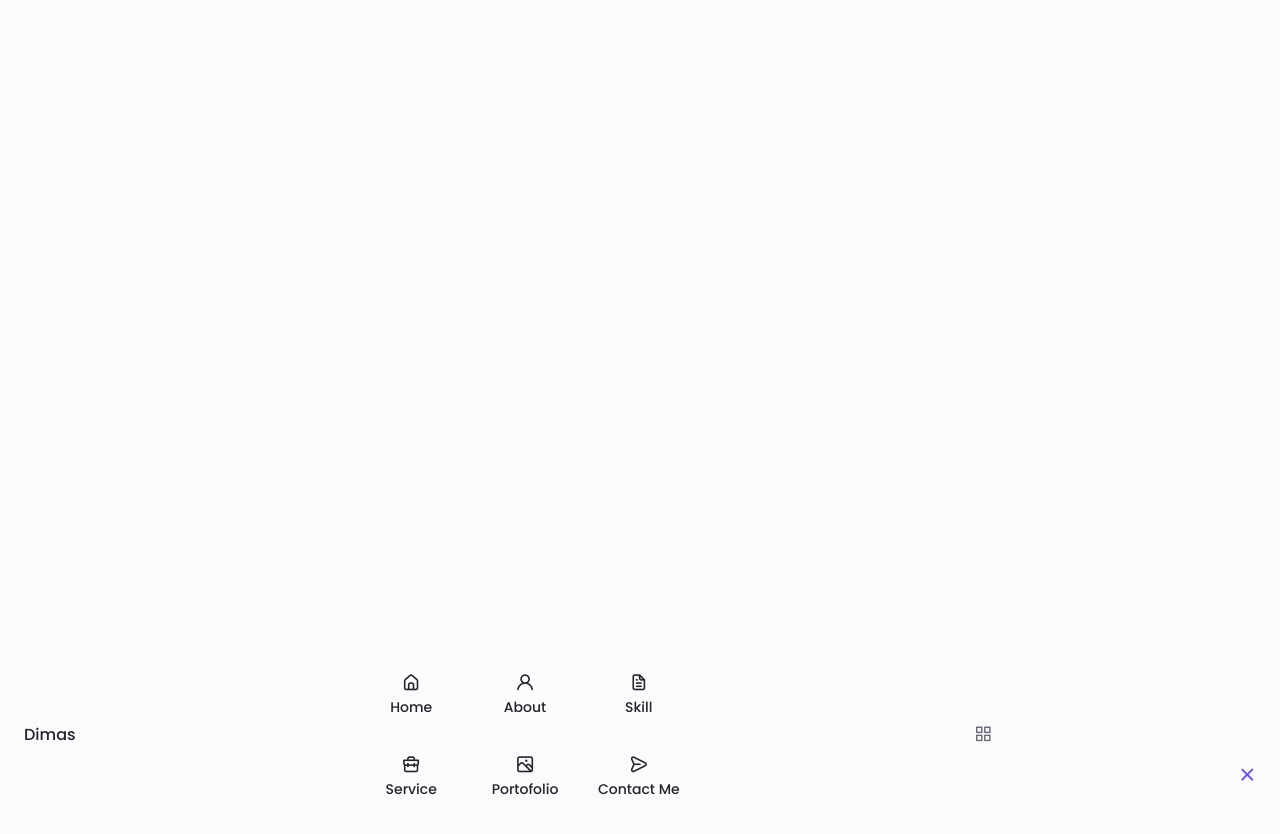
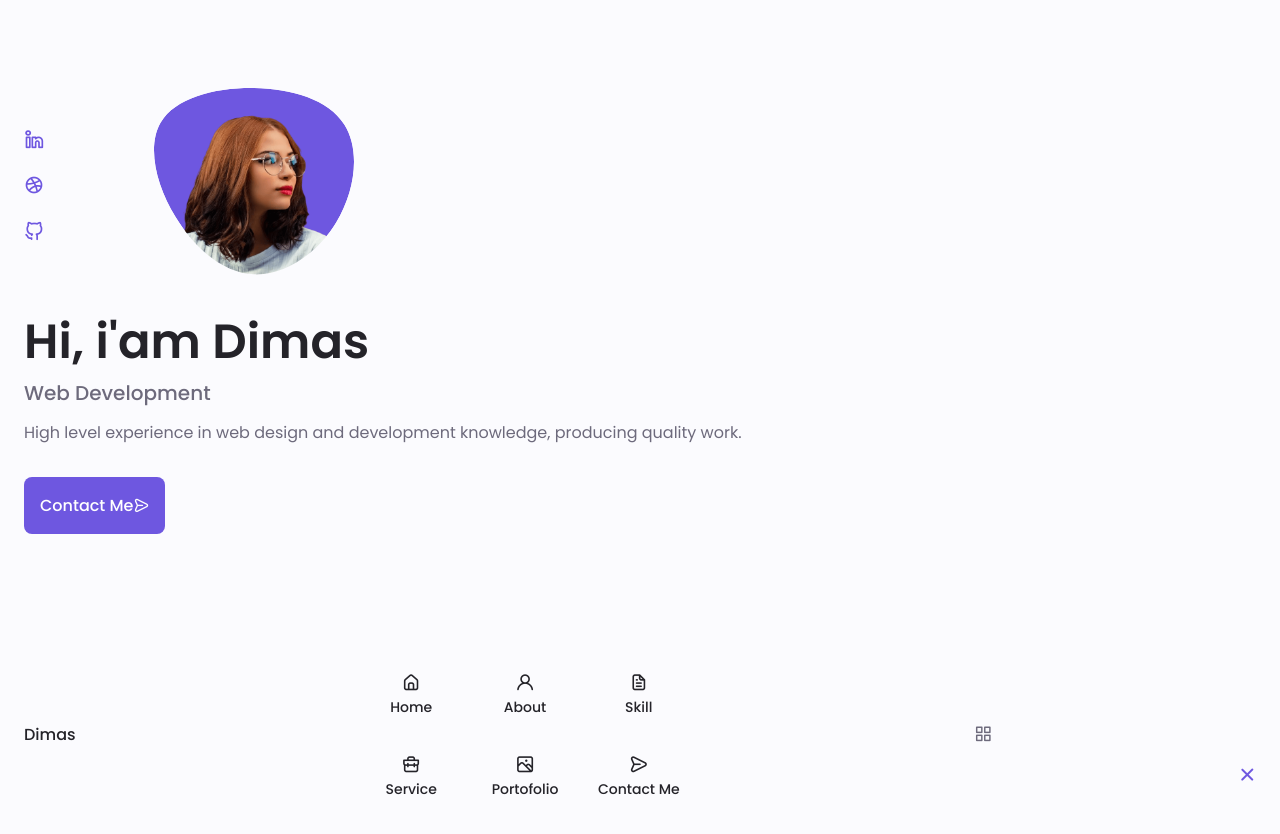
Before and after one commit to dimasarestuprasmanto/portofolio, a plain HTML site: page index.html in a window 1280 px wide. Shown: the top 834 px of the page. Drawn offline with nearby package versions, Linux system fonts and the light colour scheme.

Commit message:
Membuat Home Page

```diff
--- a/assets/css/styles.css
+++ b/assets/css/styles.css
@@ -1,5 +1,5 @@
 /*==================== GOOGLE FONTS ====================*/
-@import url('https://fonts.googleapis.com/css2?family=Poppins:wght@400;500;600&display=swap');
+@import url("https://fonts.googleapis.com/css2?family=Poppins:wght@400;500;600&display=swap");
 
 /*==================== VARIABLES CSS ====================*/
 :root {
@@ -19,19 +19,19 @@
   --text-color-light: hsl(var(--hue-color), 8%, 65%);
   --input-color: hsl(var(--hue-color), 70%, 96%);
   --body-color: hsl(var(--hue-color), 60%, 99%);
-    --container-color: #FFF;
+  --container-color: #fff;
 
   /*========== Font and typography ==========*/
-    --body-font: 'Poppins', sans-serif;;
+  --body-font: "Poppins", sans-serif;
 
   /* .5rem = 8px, 1rem = 16px, 1.5rem = 24px ... */
   --big-font-size: 2rem;
   --h1-font-size: 1.5rem;
   --h2-font-size: 1.25rem;
   --h3-font-size: 1.125rem;
-    --normal-font-size: .938rem;
-    --small-font-size: .813rem;
-    --smaller-font-size: .75rem;
+  --normal-font-size: 0.938rem;
+  --small-font-size: 0.813rem;
+  --smaller-font-size: 0.75rem;
 
   /*========== Font weight ==========*/
   --font-medium: 500;
@@ -39,9 +39,9 @@
 
   /*========== Margenes Bottom ==========*/
   /* .25rem = 4px, .5rem = 8px, .75rem = 12px ... */
-    --mb-0-25: .25rem;
-    --mb-0-5: .5rem;
-    --mb-0-75: .75rem;
+  --mb-0-25: 0.25rem;
+  --mb-0-5: 0.5rem;
+  --mb-0-75: 0.75rem;
   --mb-1: 1rem;
   --mb-1-5: 1.5rem;
   --mb-2: 2rem;
@@ -62,29 +62,27 @@
     --h2-font-size: 1.5rem;
     --h3-font-size: 1.25rem;
     --normal-font-size: 1rem;
-        --small-font-size: .875rem;
-        --smaller-font-size: .813rem;
+    --small-font-size: 0.875rem;
+    --smaller-font-size: 0.813rem;
   }
 }
 
 /*========== Variables Dark theme ==========*/
 
-
 /*========== Button Dark/Light ==========*/
 
-
 /*==================== BASE ====================*/
-*{
+* {
   box-sizing: border-box;
   padding: 0;
   margin: 0;
 }
 
-html{
+html {
   scroll-behavior: smooth;
 }
 
-body{
+body {
   margin: 0 0 var(--header-height) 0;
   font-family: var(--body-font);
   font-size: var(--normal-font-size);
@@ -92,33 +90,36 @@ body{
   color: var(--text-color);
 }
 
-h1,h2,h3,h4{
+h1,
+h2,
+h3,
+h4 {
   color: var(--title-color);
   font-weight: var(--font-semi-bold);
 }
 
-ul{
+ul {
   list-style: none;
 }
 
-a{
+a {
   text-decoration: none;
 }
 
-img{
+img {
   max-width: 100%;
   height: auto;
 }
 /*==================== REUSABLE CSS CLASSES ====================*/
-section{
+section {
   padding: 2rem 0 4rem;
 }
 
-.section_title{
+.section_title {
   font-size: var(--h1-font-size);
 }
 
-.section_subtitle{
+.section_subtitle {
   display: block;
   font-size: var(--small-font-size);
   margin-bottom: var(--mb-3);
@@ -126,18 +127,18 @@ section{
 
 /*==================== LAYOUT ====================*/
 
-.container{
+.container {
   max-width: 768px;
   margin-left: var(--mb-1-5);
   margin-right: var(--mb-1-5);
 }
 
-.grid{
+.grid {
   display: grid;
   gap: 1.5rem;
 }
 
-.header{
+.header {
   width: 100%;
   position: fixed;
   bottom: 0;
@@ -146,7 +147,7 @@ section{
   background-color: var(--body-color);
 }
 /*==================== NAV ====================*/
-.nav{
+.nav {
   max-width: 968px;
   height: var(--header-height);
   display: flex;
@@ -154,44 +155,45 @@ section{
   align-items: center;
 }
 
-.nav__logo,nav__toggle{
+.nav__logo,
+nav__toggle {
   color: var(--title-color);
   font-weight: var(--font-medium);
 }
 
-.nav__logo:hover{
+.nav__logo:hover {
   color: var(--first-color);
 }
 
-.nav__toggle{
+.nav__toggle {
   font-size: 1.1rem;
   cursor: pointer;
 }
 
-.nav__toggle:hover{
+.nav__toggle:hover {
   color: var(--first-color);
 }
 
-@media screen and (max-width: 767px){
-    .nav__menu{
+@media screen and (max-width: 767px) {
+  .nav__menu {
     position: fixed;
     bottom: -100%;
     left: 0;
     width: 100%;
     background-color: var(--body-color);
     padding: 2rem 1.5rem 4rem;
-        box-shadow: 0 -1px 4px rgba(0, 0, 0, .15);
+    box-shadow: 0 -1px 4px rgba(0, 0, 0, 0.15);
     border-radius: 1.5rem 1.5rem 0 0;
-        transition: .3s;
+    transition: 0.3s;
   }
 }
 
-.nav__list{
+.nav__list {
   grid-template-columns: repeat(3, 1fr);
   gap: 2rem;
 }
 
-.nav__link{
+.nav__link {
   display: flex;
   flex-direction: column;
   align-items: center;
@@ -200,87 +202,171 @@ section{
   font-weight: var(--font-medium);
 }
 
-.nav__link:hover{
+.nav__link:hover {
   color: var(--first-color);
 }
 
-.nav__icon{
+.nav__icon {
   font-size: 1.2rem;
 }
 
-.nav__close{
+.nav__close {
   position: absolute;
   right: 1.3rem;
-    bottom: .5rem;
+  bottom: 0.5rem;
   font-size: 1.5rem;
   cursor: pointer;
   color: var(--first-color);
 }
 
-.nav__close:hover{
+.nav__close:hover {
   color: var(--first-color);
 }
 /* show menu */
-.show-menu{
+.show-menu {
   bottom: 0;
 }
 
 /* Active link */
 
-
 /* Change background header */
 
+/*==================== HOME ====================*/
+.home__container {
+  gap: 1rem;
+}
 
-/*==================== HOME ====================*/
+.home__content {
+  grid-template-columns: 0.5fr 3fr;
+  padding-top: 3.5rem;
+  align-items: center;
+}
 
+.home__social {
+  display: grid;
+  grid-template-columns: max-content;
+  row-gap: 1rem;
+}
 
+.home__social-icon {
+  font-size: 1.25rem;
+  color: var(--first-color);
+}
+
+.home__social-icon:hover {
+  columns: var(--first-color-alt);
+}
+
+.home__blob {
+  width: 200px;
+  fill: var(--first-color);
+}
+
+.home__blob-img {
+  width: 170px;
+}
+
+.home__data {
+  grid-column: 1/3;
+}
+
+.home__title {
+  font-size: var(--big-font-size);
+}
+
+.home__subtitle {
+  font-size: var(--h3-font-size);
+  color: var(--text-color);
+  font-weight: var(--font-medium);
+  margin-bottom: var(--mb-0-75);
+}
+
+.home__description {
+  margin-bottom: var(--mb-2);
+}
+
+.home__scroll {
+  display: none;
+}
+
+.home__scroll-button {
+  color: var(--first-color);
+  transition: 0.3s;
+}
+
+.home__scroll-button:hover {
+  transform: translateY(0.25rem);
+}
+
+.home__scroll-mouse {
+  font-size: 2rem;
+}
+
+.home__scroll-name {
+  font-size: var(--small-font-size);
+  color: var(--title-color);
+  font-weight: var(--font-medium);
+  margin-right: var(--mb-0-25);
+}
+
+.home__scroll-arrow {
+  font-size: 1.25rem;
+}
+
+.button {
+  display: inline-block;
+  background-color: var(--first-color);
+  color: #fff;
+  padding: 1rem;
+  border-radius: 0.5rem;
+  font-weight: var(--font-medium);
+}
+
+.button:hover {
+  color: var(--first-color-alt);
+}
+
+.button-icon {
+  font-size: 1.25rem;
+  margin-left: var(--mb-0-5);
+  transition: 0.3s;
+}
+
+.button--flex {
+  display: inline-flex;
+  align-items: center;
+}
 /*==================== BUTTONS ====================*/
-
 
 /*==================== ABOUT ====================*/
 
-
 /*==================== SKILLS ====================*/
-
 
 /*==================== QUALIFICATION ====================*/
 
-
 /*==================== SERVICES ====================*/
-
 
 /* Active Modal */
 
-
 /*==================== PORTFOLIO ====================*/
-
 
 /*==================== PROJECT IN MIND ====================*/
 
-
 /*==================== TESTIMONIAL ====================*/
-
 
 /*==================== CONTACT ME ====================*/
 
-
 /*==================== FOOTER ====================*/
-
 
 /*========== SCROLL UP ==========*/
 
-
 /* Show scroll */
 
-
 /*========== SCROLL BAR ==========*/
-
 
 /*==================== MEDIA QUERIES ====================*/
 /* For small devices */
 
-
 /* For medium devices */
 
-
 /* For large devices */
--- a/index.html
+++ b/index.html
@@ -72,7 +72,56 @@
     <main class="main">
         <!--==================== HOME ====================-->
         <section class="home section" id="home">
+        <div class="home__container container grid">
+            <div class="home__content grid">
+                <div class="home__social">
+                    <a href="https://www.linkedin.com/" target="_blank" class="home__social-icon">
+                        <i class="uil uil-linkedin-alt"></i>
+                    </a>
+                    <a href="https://dribbble.com/" target="_blank" class="home__social-icon">
+                        <i class="uil uil-dribbble"></i>
+                    </a>
+                    <a href="https://github.com/" target="_blank" class="home__social-icon">
+                        <i class="uil uil-github-alt"></i>
+                    </a>
+                </div>
 
+                <div class="home__img">
+                    <svg class="home__blob" viewBox="0 0 200 187" xmlns="http://www.w3.org/2000/svg" xmlns:xlink="http://www.w3.org/1999/xlink">
+                        <mask id="mask0" mask-type="alpha">
+                            <path d="M190.312 36.4879C206.582 62.1187 201.309 102.826 182.328 134.186C163.346 165.547
+                            130.807 187.559 100.226 186.353C69.6454 185.297 41.0228 161.023 21.7403 129.362C2.45775
+                            97.8511 -7.48481 59.1033 6.67581 34.5279C20.9871 10.1032 59.7028 -0.149132 97.9666
+                            0.00163737C136.23 0.303176 174.193 10.857 190.312 36.4879Z"/>
+                        </mask>
+                        <g mask="url(#mask0)">
+                            <path d="M190.312 36.4879C206.582 62.1187 201.309 102.826 182.328 134.186C163.346
+                            165.547 130.807 187.559 100.226 186.353C69.6454 185.297 41.0228 161.023 21.7403
+                            129.362C2.45775 97.8511 -7.48481 59.1033 6.67581 34.5279C20.9871 10.1032 59.7028
+                            -0.149132 97.9666 0.00163737C136.23 0.303176 174.193 10.857 190.312 36.4879Z"/>
+                            <image class="home__blob-img" x='12' y='18' xlink:href="assets/img/perfil.png"/>
+                        </g>
+                    </svg>
+                </div>
+
+                <div class="home__data">
+                    <h1 class="home__title">Hi, i'am Dimas</h1>
+                    <h3 class="home__subtitle">Web Development</h3>
+                    <p class="home__description">High level experience in web design and development knowledge, producing quality work.</p>
+                    <a href="#contact" class="button button--flex">
+                        Contact Me<i class="uil uil-message button__icon"></i>
+                    </a>
+                </div>
+            </div>
+
+            <div class="home__scroll">
+                <a href="#about" class="home__scroll-button button--flex">
+                    <i class="uil uil-mouse-alt home__scroll-mouse"></i>
+                    <span class="home__scroll-name">Scroll down</span>
+                    <i class="uil uil-arrow-down home__scroll-arow"></i>
+                </a>
+            </div>
+        </div>
         </section>
 
         <!--==================== ABOUT ====================-->
```
Lines whose indentation alone changed are shown as unchanged.
